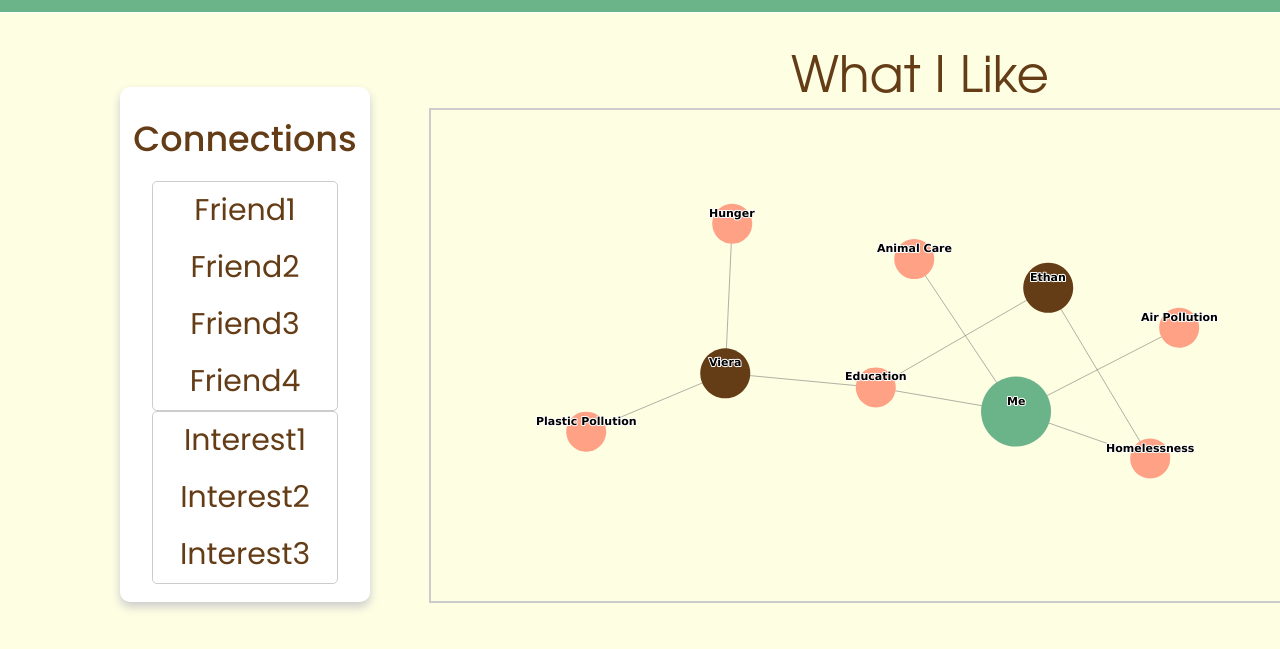
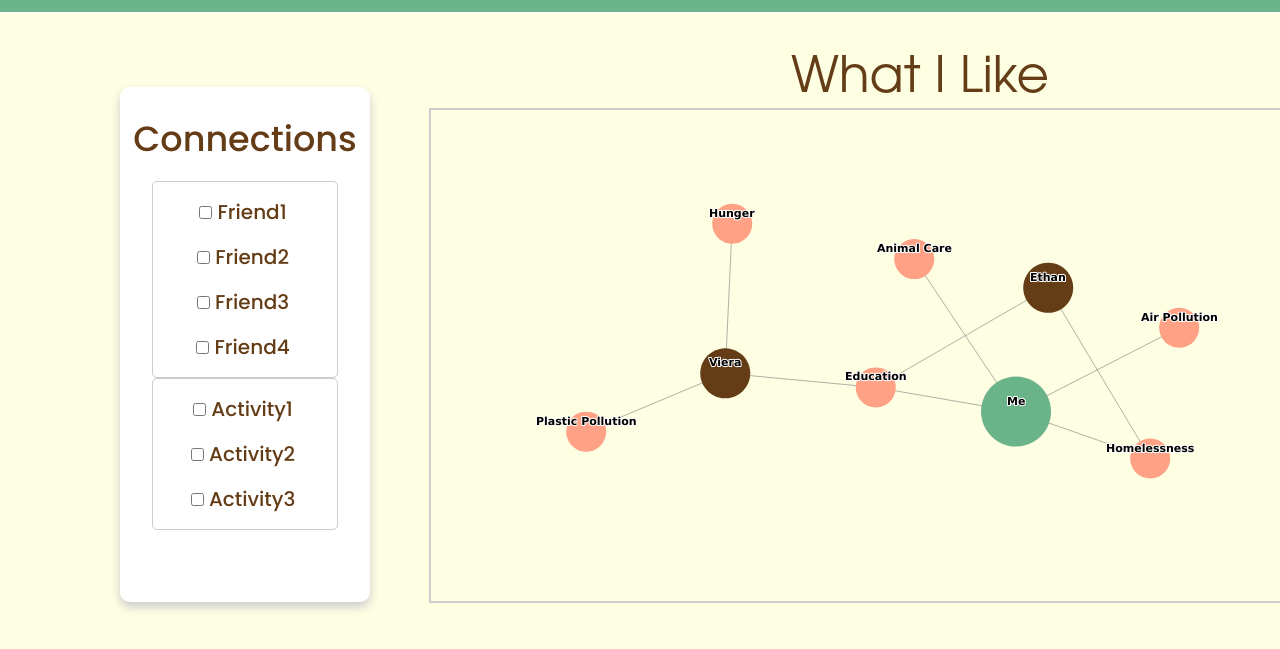
Before and after one commit to vhuynh3/Valenteer, a plain HTML site: page network.html in a window 1280 px wide. Shown: the part 83-732 px from the top of the page. Drawn offline with nearby package versions, Linux system fonts and the light colour scheme.

Commit message:
Reverted to check boxes

```diff
--- a/network.css
+++ b/network.css
@@ -67,31 +67,13 @@ html {
   font-size: 35px;
 }
 
-.checks {
-  color: #643C16;
-  font-size: 30px;
-  font-family: inherit;
-  background-color: inherit;
-  border: none;
-  border-radius: 15px;
-  outline: none;
-  padding: 6px 8px;
-  margin: 0;
-}
-.checks:hover {
-  background-color: #fefee3;
-}
-
-.friends .interests {
-  overflow: scroll;
-}
-/* li{
+li{
   width: 180px;
   border-radius: 10px;
   margin: 15px 0;
   font-size: 20px;
   color: #643C16;
-} */
+}
 
 #container {
   margin-top: 120px;
--- a/network.html
+++ b/network.html
@@ -40,15 +40,15 @@
       <div class = "content">
         <ul id = "connectList" align = "center">
           <div class = 'category'>
-            <button class = 'checks', id = '1', onclick="selectConnection(id)">Friend1</button>
-            <button class = 'checks', id = '2', onclick="selectConnection(id)">Friend2</button>
-            <button class = 'checks', id = '3', onclick="selectConnection(id)">Friend3</button>
-            <button class = 'checks', id = '4', onclick="selectConnection(id)">Friend4</button>
+            <li><input type="checkbox"> Friend1</li>
+            <li><input type="checkbox"> Friend2</li>
+            <li><input type="checkbox"> Friend3</li>
+            <li><input type="checkbox"> Friend4</li>
           </div>
           <div class = 'category'>
-            <button class = 'checks', id = '5', onclick="selectConnection(id)">Interest1</button>
-            <button class = 'checks', id = '6', onclick="selectConnection(id)">Interest2</button>
-            <button class = 'checks', id = '7', onclick="selectConnection(id)">Interest3</button>
+            <li><input type="checkbox"> Activity1</li>
+            <li><input type="checkbox"> Activity2</li>
+            <li><input type="checkbox"> Activity3</li>
           </div>
         </ul>
       </div>
--- a/network.js
+++ b/network.js
@@ -1,14 +1,3 @@
-const clicked = [0, 0, 0, 0, 0, 0, 0];
-function selectConnection(id) {
-  if (clicked[parseInt(id)] == 0) {
-    document.getElementById(id).style.backgroundColor = "#3E7957";
-    clicked[parseInt(id)] = 1;
-  } else {
-    document.getElementById(id).removeAttribute('style');
-    clicked[parseInt(id)] = 0;
-  }
-}
-
 var userColor = "#6BB389",
   interestColor = "#FFA185",
   friendColor = "#643C16";
```
